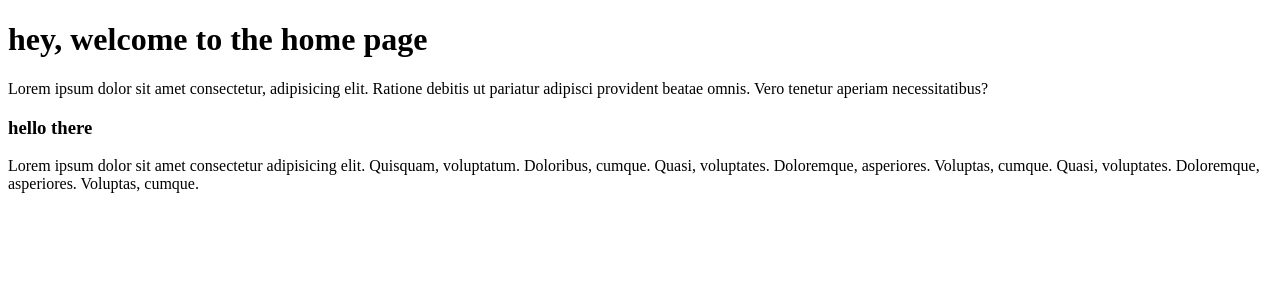
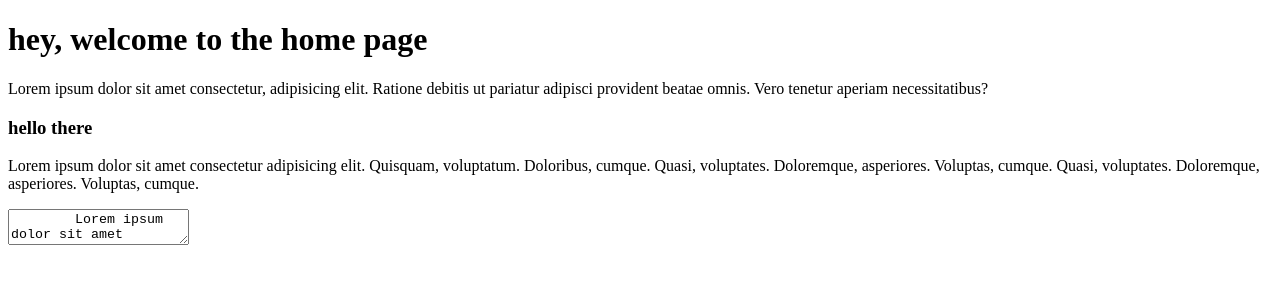
Before and after one commit to Robrizo/git_project, a plain HTML site: page index.html in a window 1280 px wide. Drawn offline with Linux system fonts and the light colour scheme.

Commit message:
new feature

```diff
--- a/index.html
+++ b/index.html
@@ -20,5 +20,9 @@
     <p>
         Lorem ipsum dolor sit amet consectetur adipisicing elit. Quisquam, voluptatum. Doloribus, cumque. Quasi, voluptates. Doloremque, asperiores. Voluptas, cumque. Quasi, voluptates. Doloremque, asperiores. Voluptas, cumque.
     </p>
+
+    <textarea name="" id="">
+        Lorem ipsum dolor sit amet consectetur adipisicing elit. Quisquam, voluptatum. Doloribus, cumque. Quasi, voluptates. Doloremque, asperiores. Voluptas, cumque. Quasi, voluptates. Doloremque, asperiores. Voluptas, cumque.
+    </textarea>
 </body>
 </html>
```
